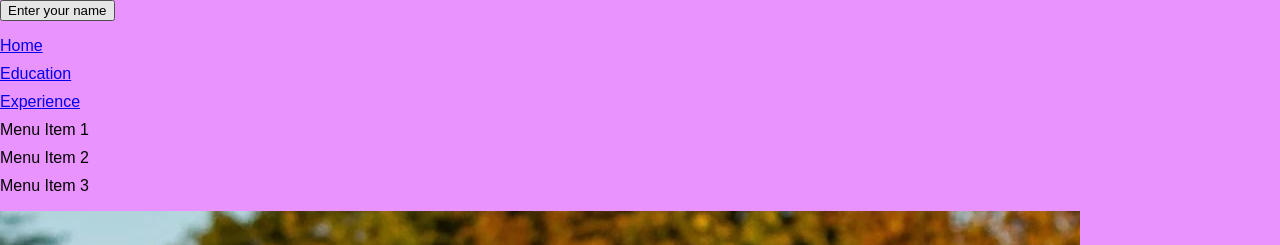
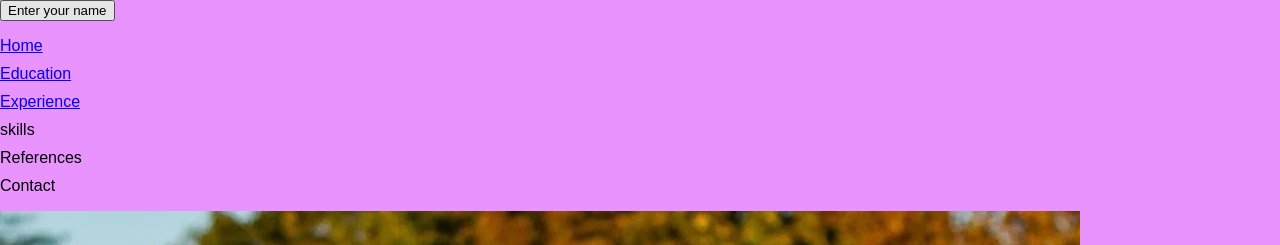
Before and after one commit to arosenthal03/arosenthal03.github.io, a plain HTML site: page home.html in a window 1280 px wide. Shown: the top 245 px of the page. Drawn offline with Linux system fonts and the light colour scheme.

Commit message:
Update home.html

```diff
--- a/home.html
+++ b/home.html
@@ -16,9 +16,9 @@
             <li class="nav-item"><a href="home.html">Home</a></li>
             <li class="nav-item"><a href="education.html">Education</a></li>
             <li class="nav-item"><a href="experience.html">Experience</a></li>
-            <li class="nav-item" onmouseover="handleMouseOver(this)" onmouseout="handleMouseOut(this)">Menu Item 1</li>
-            <li class="nav-item" onmouseover="handleMouseOver(this)" onmouseout="handleMouseOut(this)">Menu Item 2</li>
-            <li class="nav-item" onmouseover="handleMouseOver(this)" onmouseout="handleMouseOut(this)">Menu Item 3</li>
+            <li class="nav-item" onmouseover="handleMouseOver(this)" onmouseout="handleMouseOut(this)">skills</li>
+            <li class="nav-item" onmouseover="handleMouseOver(this)" onmouseout="handleMouseOut(this)">References</li>
+            <li class="nav-item" onmouseover="handleMouseOver(this)" onmouseout="handleMouseOut(this)">Contact</li>
         </ul>
     </nav>
 
```
